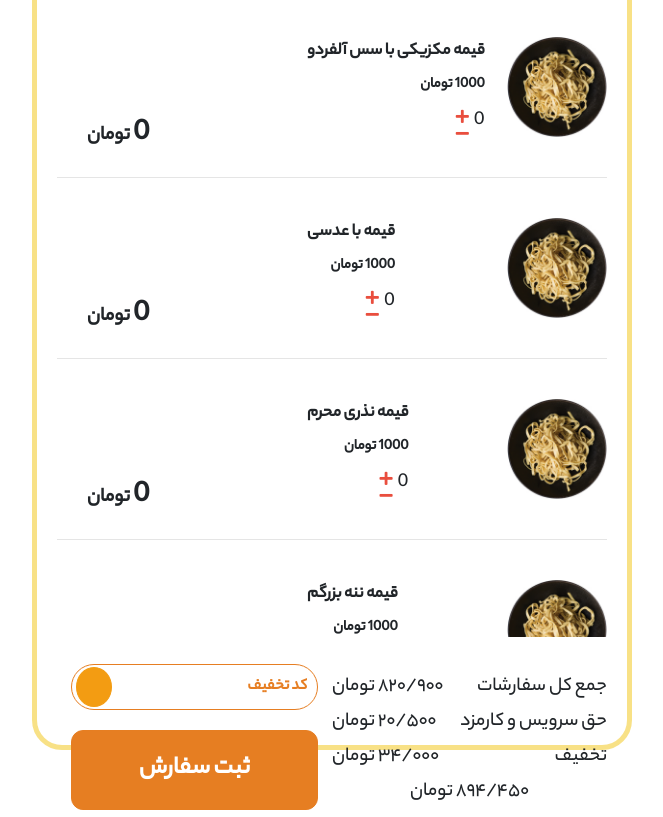
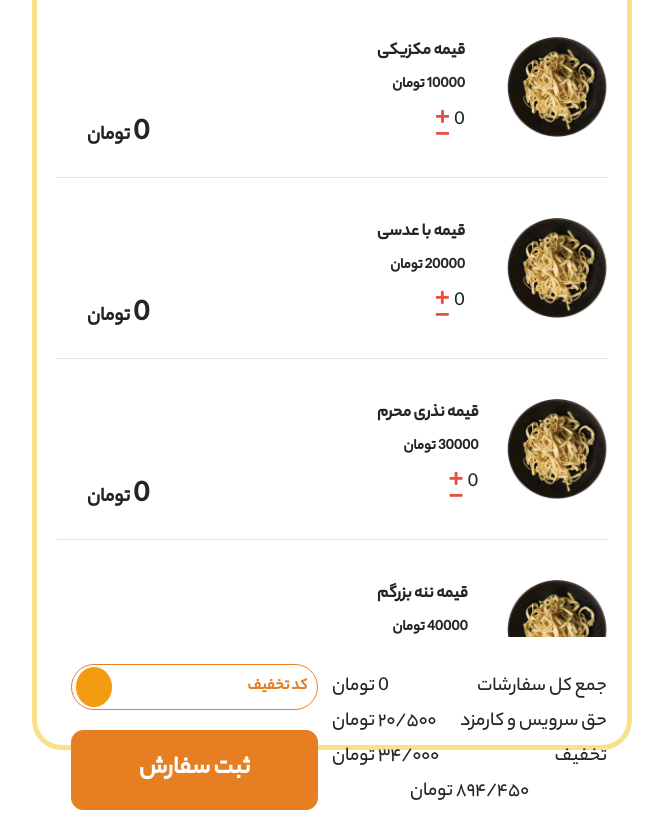
Before and after one commit to masturdating2035/bill-generator, a plain HTML site: page index.html in a window 1280 px wide. Shown: the part 130-947 px from the top of the page, without its empty margins (308-971 px from the left). Drawn offline with Linux system fonts and the light colour scheme; a web font is replaced by a local one.

Commit message:
sum order done

```diff
--- a/css/styles.css
+++ b/css/styles.css
@@ -73,7 +73,7 @@ li {
 }
 
 .items .foods .foods-info {
-    width: 30rem;
+    width: 23rem;
     height: 100%;
     display: flex;
     justify-content: space-between;
--- a/index.html
+++ b/index.html
@@ -42,33 +42,8 @@
             <footer>
                 <div class="row">
                     <div class="col-md-12">
-                        <div class="order">
-                            <div class="order-right">
-                                <div class="d-flex justify-content-between">
-                                    <span>جمع کل سفارشات</span><span>۸۲۰/۹۰۰<span> تومان</span></span>
-                                </div>
+                        <div class="order" id="order">
 
-                                <div class="d-flex justify-content-between">
-                                    <span>حق سرویس و کارمزد</span><span>۲۰/۵۰۰<span> تومان</span></span>
-                                </div>
-
-                                <div class="d-flex justify-content-between">
-                                    <span>تخفیف</span><span>۳۴/۰۰۰<span> تومان</span></span>
-                                </div>
-
-                                <div class="d-flex justify-content-center">
-                                    <span>۸۹۴/۴۵۰<span> تومان</span></span>
-                                </div>
-                            </div>
-
-                            <div class="order-left">
-                                <div class="order-left-discount">
-                                    <input type="text" placeholder="کد تخفیف">
-                                    <i class="fas fa-plus"></i>
-                                </div>
-
-                                <button class="order-left-reg">ثبت سفارش</button>
-                            </div>
                         </div>
                     </div>
                 </div>
--- a/js/app.js
+++ b/js/app.js
@@ -1,34 +1,63 @@
-const foods = [{
+const foodStorage = [{
         id: 1,
-    name: 'قیمه مکزیکی با سس آلفردو',
-    fee: 1000,
+        name: 'قیمه مکزیکی',
+        fee: 10000,
         number: 0,
         price: 0,
     },
     {
         id: 2,
         name: 'قیمه با عدسی',
-    fee: 1000,
+        fee: 20000,
         number: 0,
         price: 0
     },
     {
         id: 3,
         name: 'قیمه نذری محرم',
-    fee: 1000,
+        fee: 30000,
         number: 0,
         price: 0
     },
     {
         id: 4,
         name: 'قیمه ننه بزرگم',
-    fee: 1000,
+        fee: 40000,
         number: 0,
         price: 0
     }
 ]
 
+
+
+const increase = (id) => {
+    const add = foodStorage.find(food => food.id === id)
+    if (add.number < 9) {
+        add.number += 1
+    }
+    add.price = add.number * add.fee
+    billGenerator(foodStorage)
+}
+
+const decrease = (id) => {
+    const remove = foodStorage.find(food => food.id === id)
+
+    if (remove.number > 0) {
+        remove.number -= 1
+    }
+    remove.price = remove.number * remove.fee
+    billGenerator(foodStorage)
+}
+
+const sumOrder = (foodStorage) => {
+    let sum = 0;
+    foodStorage.forEach(food => sum += food.price)
+    return sum
+}
+
+
 const billGenerator = (foods) => {
+    $('#items, #order').html('')
     foods.forEach(food => {
         $('#items').append(`
     <div class="foods">
@@ -44,8 +73,8 @@ foods.forEach(food => {
            <div class="foods-info-details-number">
                <span class="foodCount">${food.number}</span>
                <div class="foods-info-details-number-add">
-                   <a href="#" class="plus"><i class="fas fa-plus"></i></a>
-                   <a href="#" class="minus"><i class="fas fa-minus"></i></a>
+                   <a href="#" class="plus" onclick="increase(${food.id})"><i class="fas fa-plus"></i></a>
+                   <a href="#" class="minus" onclick="decrease(${food.id})"><i class="fas fa-minus"></i></a>
                </div>
            </div>
        </div>
@@ -57,8 +86,36 @@ foods.forEach(food => {
 </div>
 <hr>
     `)
+    })
 
-})
+    $('#order').append(`
+    <div class="order-right">
+    <div class="d-flex justify-content-between">
+        <span>جمع کل سفارشات</span><span>${sumOrder(foods)}<span> تومان</span></span>
+    </div>
+
+    <div class="d-flex justify-content-between">
+        <span>حق سرویس و کارمزد</span><span>۲۰/۵۰۰<span> تومان</span></span>
+    </div>
+
+    <div class="d-flex justify-content-between">
+        <span>تخفیف</span><span>۳۴/۰۰۰<span> تومان</span></span>
+    </div>
+
+    <div class="d-flex justify-content-center">
+        <span>۸۹۴/۴۵۰<span> تومان</span></span>
+    </div>
+    </div>
+
+    <div class="order-left">
+    <div class="order-left-discount">
+        <input type="text" placeholder="کد تخفیف">
+        <i class="fas fa-plus"></i>
+    </div>
+
+    <button class="order-left-reg">ثبت سفارش</button>
+    </div>
+    `)
 }
 
-billGenerator(foods)
+billGenerator(foodStorage)
```
Lines whose indentation alone changed are shown as unchanged.
